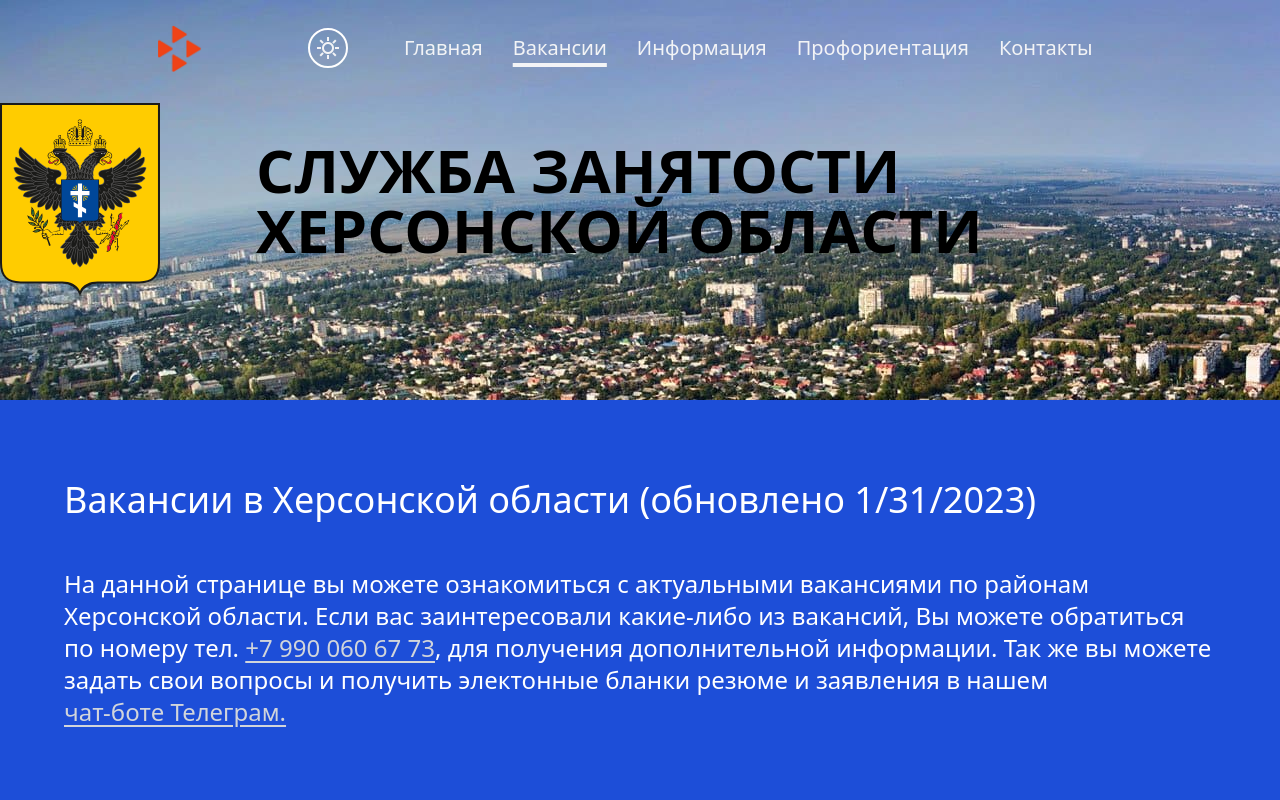
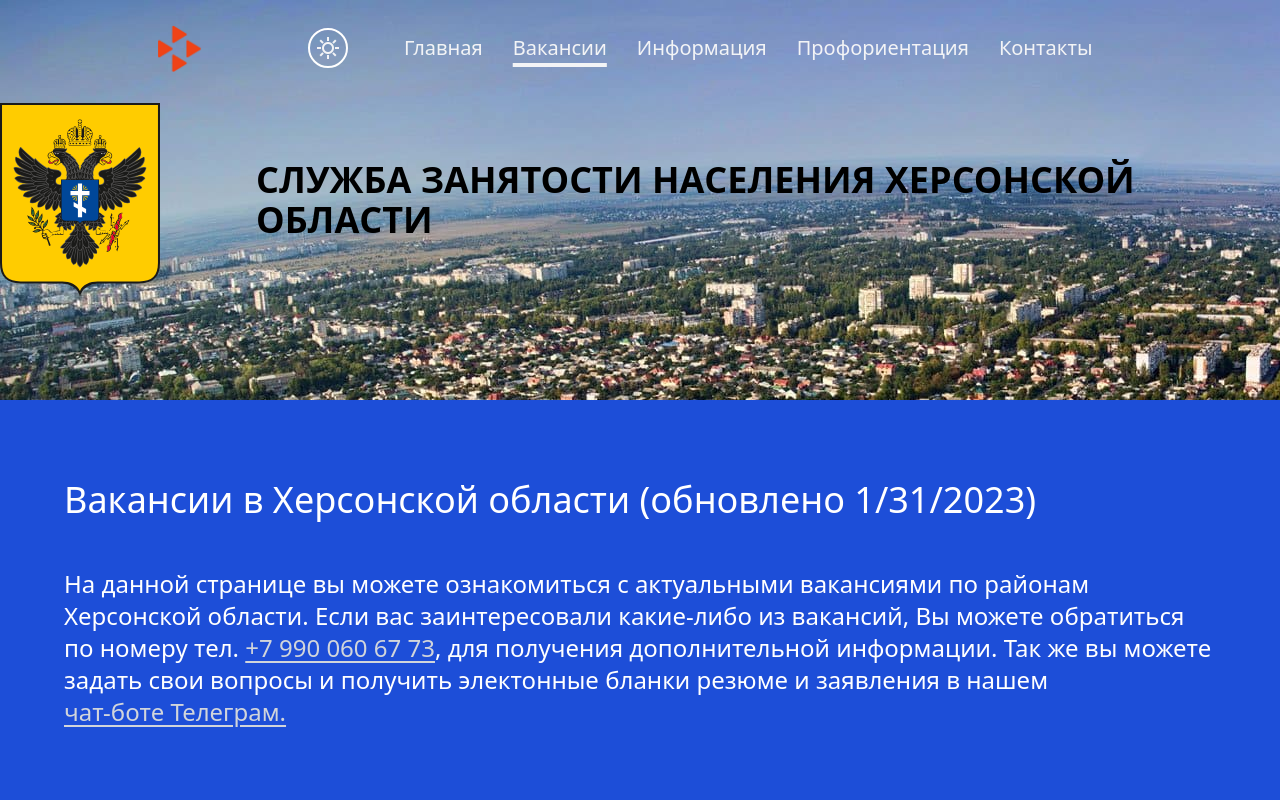
Before and after one commit to employmentservicesks/next-site, a Next.js app: page /jobs in a window 1280 px wide. Shown: the top 800 px of the page. Built offline with nearby package versions, Linux system fonts and the light colour scheme.

Commit message:
update list of jobs

```diff
--- a/components/Hero.js
+++ b/components/Hero.js
@@ -11,9 +11,9 @@ function Hero() {
           src={"/assets/icons/logo.svg"}
           loading="lazy"
         />
-        <div className="sm:ml-24 uppercase font-bold max-[640px]:text-center text-2xl sm:text-6xl">
+        <div className="sm:ml-24 uppercase font-bold max-[640px]:text-center text-2xl sm:text-4xl">
           <span className="max-w-screen-sm">
-            службa занятости херсонской области
+            службa занятости населения херсонской области
           </span>
         </div>
       </div>
--- a/components/ProfOrientation/Accordion/Accordion.js
+++ b/components/ProfOrientation/Accordion/Accordion.js
@@ -47,7 +47,7 @@ function Accordion({ region, collection }) {
           opacity: showAccordion ? 1 : 0,
           maxHeight: showAccordion ? "1000px" : 0,
         }}
-        className="mt-8 pl-2 sm:pl-8 duration-500 overflow-auto"
+        className="mt-8 pl-2 sm:pl-8 duration-500 overflow-auto list-disc"
       >
         <AccordionList list={whiteList} />
 
--- a/components/ProfOrientation/Accordion/AccordionItem.js
+++ b/components/ProfOrientation/Accordion/AccordionItem.js
@@ -1,13 +1,6 @@
 export default function AccordionItem({ job }) {
 
     return (
-        <div className="flex items-center">
-            <img
-                alt={job}
-                className="h-4 mr-2"
-                src={"/assets/images/marker.gif"}
-            />
-            <span>{job}</span>
-        </div>
+        <li>{job}</li>
     )
 }
```
